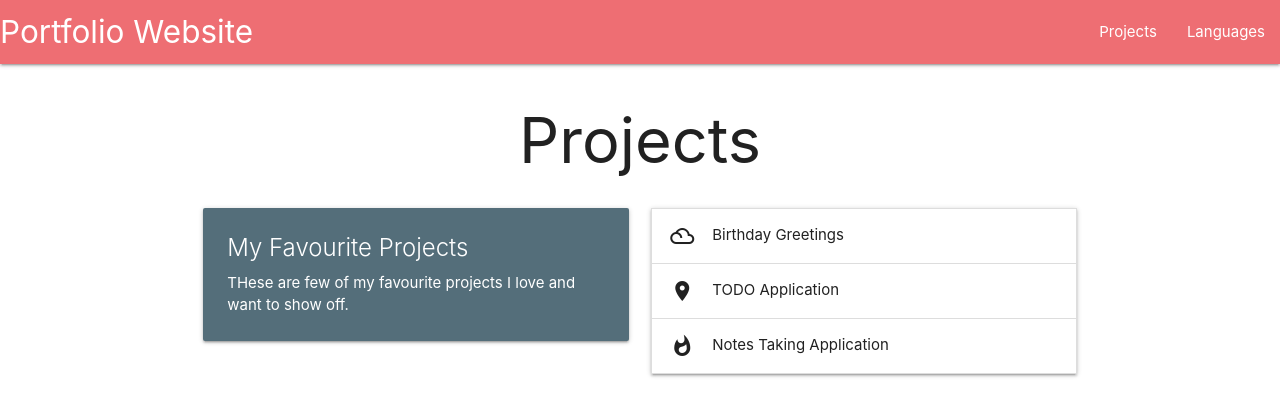
After one commit to PratikChakraborty10/Portfolio-Website, a Django app: page /projects/ in a window 1280 px wide. The commit adds this page. Shown: the top 416 px of the page. Run offline with Django 3.2, Linux system fonts and the light colour scheme.

Commit message:
basic static structure added

```diff
--- a/main/urls.py
+++ b/main/urls.py
@@ -3,5 +3,8 @@ from django.urls import path
 from main import views
 
 urlpatterns = [
-    path('', views.index)
+    path('projects/', views.projects, name = 'projects'),
+    path('languages/', views.languages, name = 'languages'),
+
+    path('', views.index, name = 'index')
 ]
--- a/main/views.py
+++ b/main/views.py
@@ -5,3 +5,11 @@ from django.shortcuts import render
 def index(request):
     context = {}
     return render(request, 'main/index.html', context)
+
+def projects(request):
+    context = {}
+    return render(request, 'main/projects.html', context)
+
+def languages(request):
+    context ={}
+    return render(request, 'main/languages.html', context)
--- a/templates/main/base.html
+++ b/templates/main/base.html
@@ -6,10 +6,13 @@
     <title>Portfolio</title>
 
     <link rel="stylesheet" href="{% static 'css/materialize.min.css' %}">
+    <link href="https://fonts.googleapis.com/icon?family=Material+Icons" rel="stylesheet">
     <script src="{% static 'js/materialize.min.js' %}"></script>
 
 </head>
 <body>
    {% block content %} {% endblock %}
+
+   {% block script %} {% endblock %}
 </body>
 </html>
--- /dev/null
+++ b/templates/main/nav.html
@@ -0,0 +1,9 @@
+<nav>
+    <div class="nav-wrapper">
+      <a href="{% url 'index' %}" class="brand-logo">Portfolio Website</a>
+      <ul id="nav-mobile" class="right hide-on-med-and-down">
+        <li><a href="{% url 'projects' %}">Projects</a></li>
+        <li><a href="{% url 'languages' %}">Languages</a></li>
+      </ul>
+    </div>
+  </nav>
--- /dev/null
+++ b/templates/main/projects.html
@@ -0,0 +1,48 @@
+{% extends 'main/base.html' %}
+
+{% block content%}
+
+    {% include 'main/nav.html' %}
+
+    <div class="container">
+        <h1 class="center-align">Projects</h1>
+        <div class="row">
+            <div class="col s12 m6">
+                <div class="card blue-grey darken-1">
+                    <div class="card-content white-text">
+                      <span class="card-title">My Favourite Projects</span>
+                      <p>THese are few of my favourite projects I love and want to show off.</p>
+                    </div>
+
+                  </div>
+            </div>
+            <div class="col s12 m6">
+                <ul class="collapsible">
+                    <li>
+                      <div class="collapsible-header"><i class="material-icons">filter_drama</i>Birthday Greetings</div>
+                      <div class="collapsible-body"><span>Lorem ipsum dolor sit amet.</span></div>
+                    <li>
+                      <div class="collapsible-header"><i class="material-icons">place</i>TODO Application</div>
+                      <div class="collapsible-body"><span>Lorem ipsum dolor sit amet.</span></div>
+                    </li>
+                    <li>
+                      <div class="collapsible-header"><i class="material-icons">whatshot</i>Notes Taking Application</div>
+                      <div class="collapsible-body"><span>Lorem ipsum dolor sit amet.</span></div>
+                    </li>
+                  </ul>
+            </div>
+        </div>
+    </div>
+
+{% endblock %}
+
+{% block script %}
+
+    <script>
+        document.addEventListener('DOMContentLoaded', function() {
+    var elems = document.querySelectorAll('.collapsible');
+    var instances = M.Collapsible.init(elems);
+  });
+    </script>
+
+{% endblock %}
```
Also changed, not shown: templates/main/index.html (+44 -1 lines), templates/main/languages.html (added, +20 -0 lines), assets/my_img.jpeg (added).
